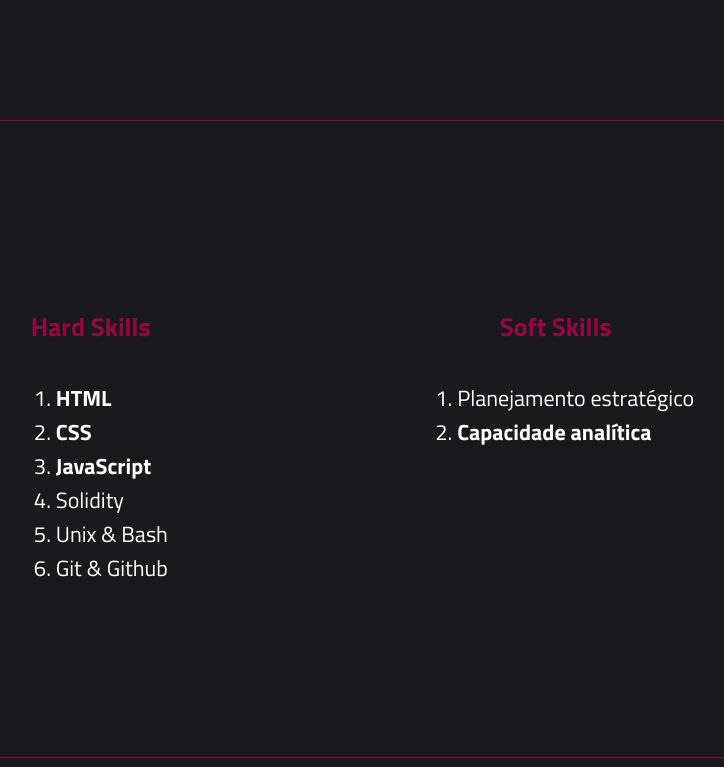
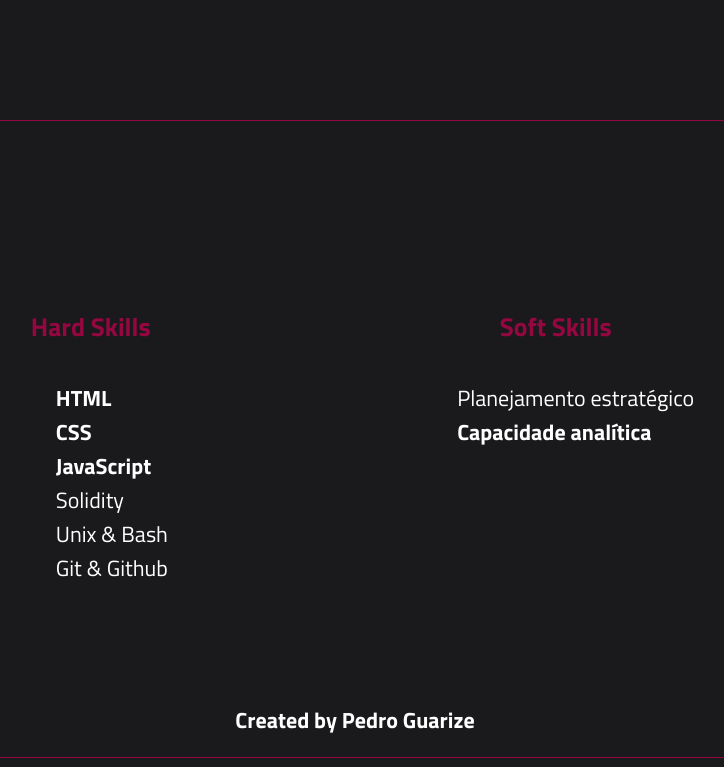
Before and after one commit to Guarize/Guarize.github.io, a plain HTML site: page index.html in a window 1280 px wide. Shown: the part 1076-1843 px from the top of the page, without its empty margins (285-1009 px from the left). Drawn offline with Linux system fonts and the light colour scheme.

Commit message:
Added footer

```diff
--- a/index.html
+++ b/index.html
@@ -78,7 +78,7 @@
   </section>
   </main>
   <footer class="footer-container">
-
+    <h4>Created by Pedro Guarize</h4>
   </footer>
 </body>
 
--- a/main.css
+++ b/main.css
@@ -163,3 +163,11 @@ nav ul li a:hover {
 .soft-skills {
     margin-right: 200px;
 }
+
+.skills {
+    list-style-type: none;
+}
+
+.footer-container {
+    text-align: center;
+}
```
